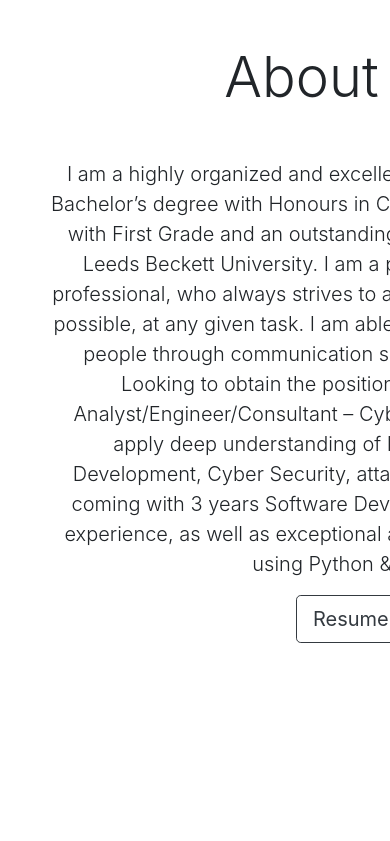
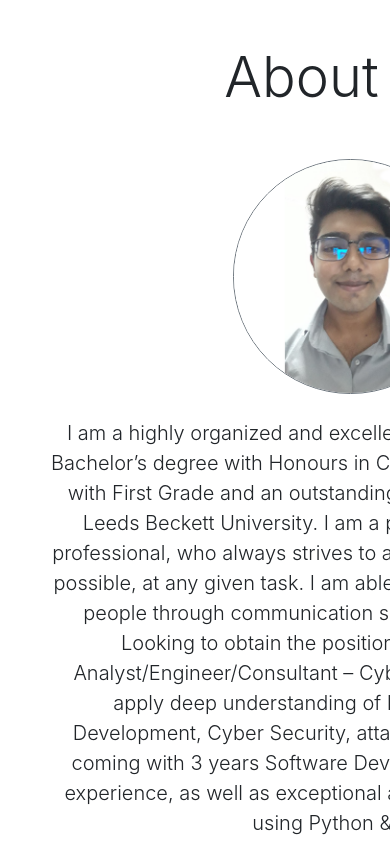
Before and after one commit to Anu-bhav/Portfolio, a React (Create React App) app: page / in a window 390 px wide. Shown: the part 880-1721 px from the top of the page. Built offline with nearby package versions, Linux system fonts and the light colour scheme; no server answers.

Commit message:
edit photo placement

```diff
--- a/src/components/home/AboutMe.jsx
+++ b/src/components/home/AboutMe.jsx
@@ -45,11 +45,14 @@ const AboutMe = () => {
   return (
     <div id="aboutme" className="jumbotron jumbotron-fluid bg-transparent m-0">
       <div className="container container-fluid p-5">
+        <div className={`col-lg-12`}>
+          <h1 className="display-4 mb-5 text-center">{aboutHeading}</h1>
+        </div>
         <div className="row">
           {showInsta && (
-            <div className="col-5 d-none d-lg-block align-self-center">
+            <div className="col-5 d-none mx-auto d-block align-self-center">
               <img
-                className="border border-secondary rounded-circle"
+                className="border border-secondary rounded-circle mb-4"
                 src={require("../../editable-stuff/images/me.png")}
                 alt="profilepicture"
                 style={{ width: "100%", height: "100%" }}
@@ -57,7 +60,7 @@ const AboutMe = () => {
             </div>
           )}
           <div className={`col-lg-${showInsta ? "7" : "12"}`}>
-            <h1 className="display-4 mb-5 text-center">{aboutHeading}</h1>
+            {/* <h1 className="display-4 mb-5 text-center">{aboutHeading}</h1> */}
             <p className="lead text-center">{aboutDescription}</p>
             {resumeURL && (
               <p className="lead text-center">
```
Also changed, not shown: src/editable-stuff/images/me.png.
